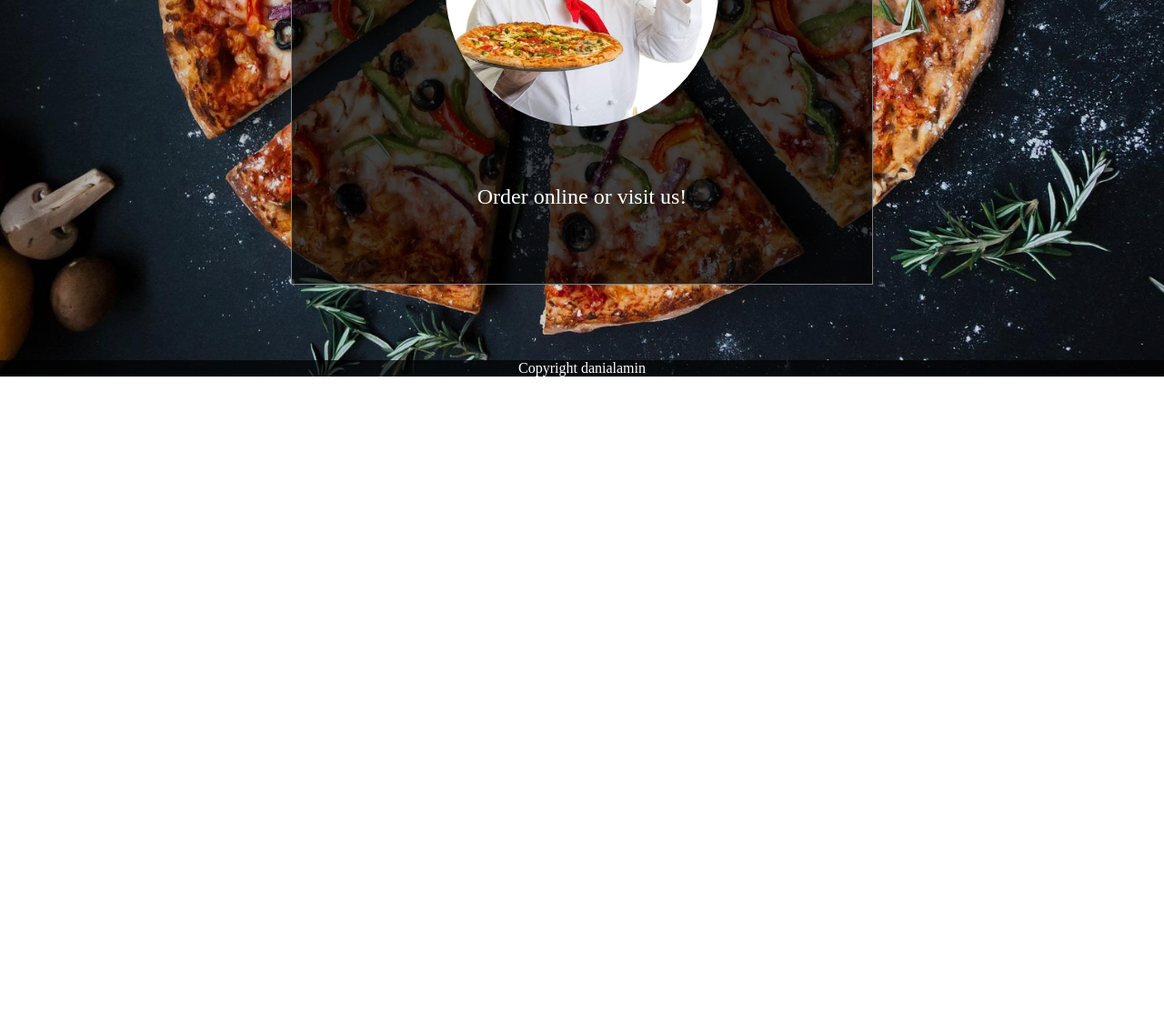
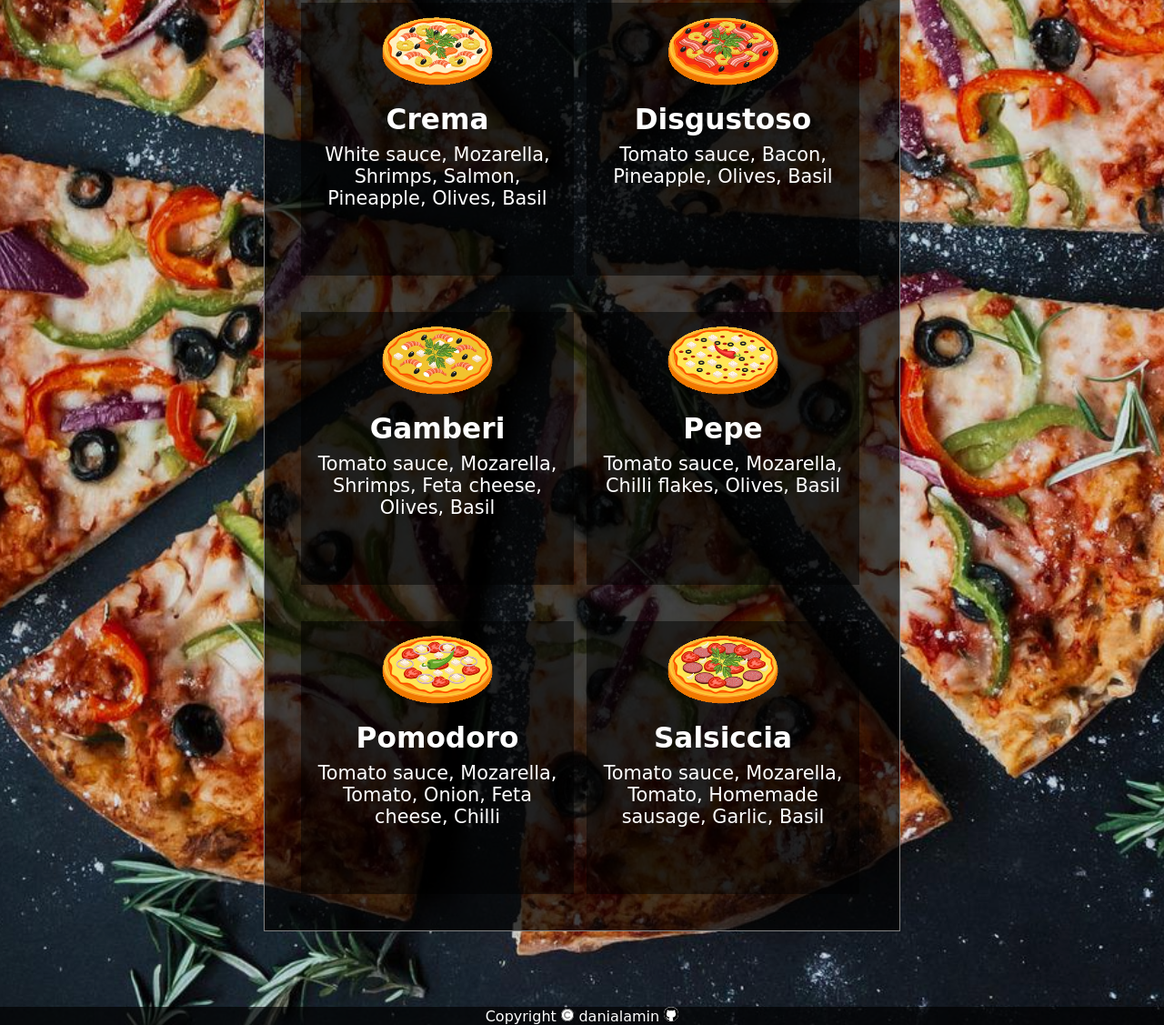
Before and after one commit to danialamin/Landing-page---Pizzeria, a plain HTML site: page index.html in a window 1280 px wide. Shown: the part 661-1788 px from the top of the page at 91% size. Before the commit the page ends 1075 px from the top, so only its background shows below. Drawn offline with Linux system fonts and the light colour scheme.

Commit message:
design menu page

```diff
--- a/index.html
+++ b/index.html
@@ -7,6 +7,10 @@
     <title>Pizzeria</title>
     <link rel="stylesheet" href="./style.css" />
     <script src="./script.js"></script>
+    <script
+      src="https://kit.fontawesome.com/25344ee3aa.js"
+      crossorigin="anonymous"
+    ></script>
   </head>
   <body>
     <div class="allcontainer">
@@ -31,8 +35,64 @@
           <img src="./pictures/chef.jpg" alt="chef" />
           <p>Order online or visit us!</p>
         </div>
+
+        <div class="menuMain">
+          <div>
+            <img src="./pictures/carne.png" alt="carne" />
+            <h2>Carne</h2>
+            <p>
+              Tomato sauce, Mozarella, Homemade sausage, Bacon, Garlic, Pepper,
+              Chilli
+            </p>
+          </div>
+          <div>
+            <img src="./pictures/colorato.png" alt="colorato" />
+            <h2>Colorato</h2>
+            <p>Tomato sauce, Mozarella, Onion, Pepper, Champignons, Basil</p>
+          </div>
+          <div>
+            <img src="./pictures/crema.png" alt="crema" />
+            <h2>Crema</h2>
+            <p>
+              White sauce, Mozarella, Shrimps, Salmon, Pineapple, Olives, Basil
+            </p>
+          </div>
+          <div>
+            <img src="./pictures/disgustoso.png" alt="disgustoso" />
+            <h2>Disgustoso</h2>
+            <p>Tomato sauce, Bacon, Pineapple, Olives, Basil</p>
+          </div>
+          <div>
+            <img src="./pictures/gamberi.png" alt="gamberi" />
+            <h2>Gamberi</h2>
+            <p>Tomato sauce, Mozarella, Shrimps, Feta cheese, Olives, Basil</p>
+          </div>
+          <div>
+            <img src="./pictures/pepe.png" alt="pepe" />
+            <h2>Pepe</h2>
+            <p>Tomato sauce, Mozarella, Chilli flakes, Olives, Basil</p>
+          </div>
+          <div>
+            <img src="./pictures/pomodoro.png" alt="pomodoro" />
+            <h2>Pomodoro</h2>
+            <p>Tomato sauce, Mozarella, Tomato, Onion, Feta cheese, Chilli</p>
+          </div>
+          <div>
+            <img src="./pictures/salsiccia.png" alt="salsiccia" />
+            <h2>Salsiccia</h2>
+            <p>
+              Tomato sauce, Mozarella, Tomato, Homemade sausage, Garlic, Basil
+            </p>
+          </div>
+        </div>
         <div class="copyright">
-          <p>Copyright danialamin</p>
+          <p>
+            Copyright
+            <img src="./pictures/copyright.png" alt="copyright" /> danialamin
+            <a href="https://github.com/danialamin" target="_blank"
+              ><img src="./pictures/github.png" alt="github"
+            /></a>
+          </p>
         </div>
       </div>
     </div>
--- a/style.css
+++ b/style.css
@@ -2,6 +2,7 @@
   padding: 0;
   margin: 0;
   box-sizing: border-box;
+  font-family: "Montserrat", cursive;
 }
 
 .bg {
@@ -50,11 +51,12 @@ header div:nth-child(2) a {
 .homeMain {
   background-color: rgba(0, 0, 0, 0.7);
   margin: 4em auto;
-  width: 50%;
+  width: 700px;
   color: white;
   text-align: center;
   font-size: 1.3rem;
   border: 1px solid grey;
+  display: none;
 }
 
 .homeMain p {
@@ -75,3 +77,49 @@ header div:nth-child(2) a {
   color: white;
   text-align: center;
 }
+
+.copyright p img:nth-child(1) {
+  border-radius: 50%;
+  background-color: white;
+  color: black;
+  height: 0.9rem;
+  width: 0.9rem;
+}
+
+.allcontainer .bg .copyright p a img {
+  width: 1rem;
+  height: 1rem;
+}
+
+.menuMain {
+  background-color: rgba(0, 0, 0, 0.7);
+  margin: 4em auto;
+  width: 700px;
+  color: white;
+  text-align: center;
+  font-size: 1.3rem;
+  border: 0.05px solid grey;
+
+  display: grid;
+  grid-template-columns: 1fr 1fr;
+  grid-row-gap: 40px;
+  /* grid-column-gap: 40px; */
+  padding: 40px 30px 40px 40px;
+  grid-auto-rows: 300px;
+}
+
+.menuMain div {
+  background-color: rgba(0, 0, 0, 0.5);
+  width: 300px;
+  padding: 0.5em;
+}
+
+.menuMain img {
+  width: 130px;
+  height: 85px;
+}
+
+.menuMain div h2 {
+  margin-top: 0.3em;
+  margin-bottom: 0.3em;
+}
```
Also changed, not shown: pictures/carne.png (added), pictures/colorato.png (added), pictures/copyright.png (added), pictures/crema.png (added), pictures/disgustoso.png (added), pictures/gamberi.png (added), pictures/github.png (added), pictures/pepe.png (added), pictures/pomodoro.png (added), pictures/salsiccia.png (added).
